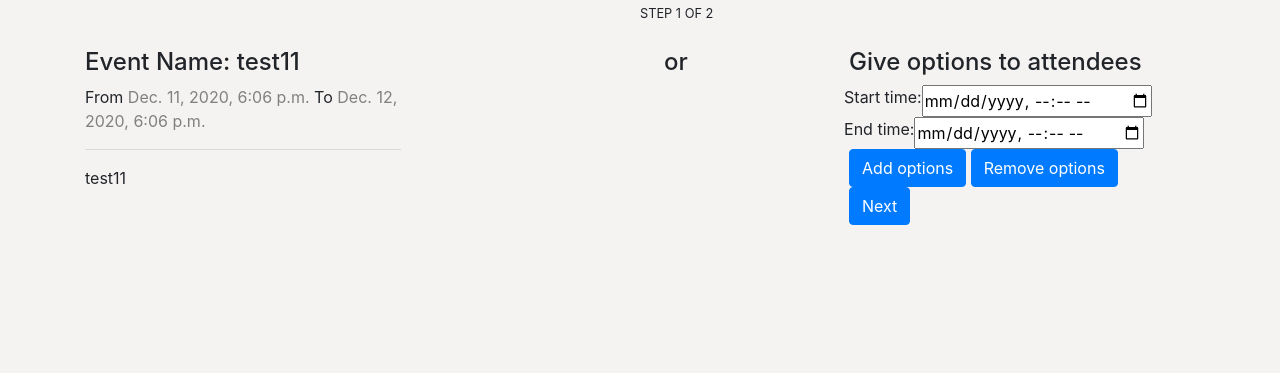
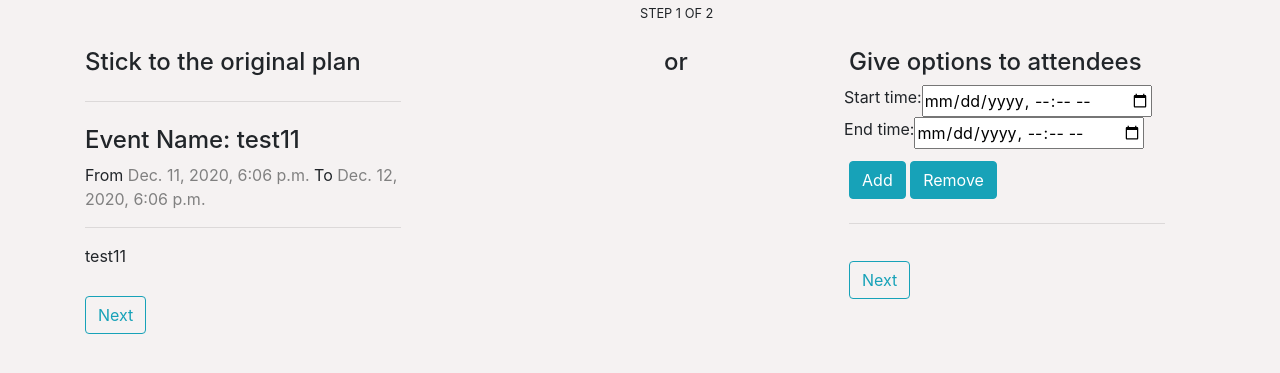
Before and after one commit to pg0817h/CPSC490_BOOKEND, a Django app: page /first_app/event_options/1835 in a window 1280 px wide. Shown: the part 80-453 px from the top of the page. Run offline with Django 3.2, Linux system fonts and the light colour scheme; data comes from the database, SQL or seed files in the repository; both versions use the stored data as it was after the commit; data that the repository does not hold is empty; some libraries are stand-ins or nearby versions.

Commit message:
fix layout

```diff
--- a/templates/first_app/event.html
+++ b/templates/first_app/event.html
@@ -22,8 +22,9 @@ body{
 
 
 
-      <tr><td colspan="2"><button type="submit" class="btn btn-primary right"> Submit </button></td></tr>
+
     </table>
+    <button type="submit" style="margin-left: 73%; margin-top: 10%;"class="btn btn-primary"> Submit </button>
   </form>
 </div>
 </section>
--- a/templates/first_app/eventDetails.html
+++ b/templates/first_app/eventDetails.html
@@ -41,9 +41,7 @@
             <td>{{member.email}}</td>
             <td>{{member.name}}</td>
             <td>{{ member.status }}</td>
-            <td>
-                <!-- <a class="btn btn-danger" href="{% url 'first_app:remove_event' member.id %}">Remove</a> -->
-            </td>
+
         </tr>
         {% endfor %}
       </tbody>
--- a/templates/first_app/event_options.html
+++ b/templates/first_app/event_options.html
@@ -19,19 +19,20 @@
         <div><small style = "padding-left:50%; margin-bottom: 40%;">STEP 1 OF 2</small></br></br></div>
         <div class='row'>
             <div class='col'>
-
+                <h4>Stick to the original plan</h4>
+                <hr class="my-4">
                 <h4>Event Name: {{ event.title }}</h4>
                 <p>From <span style="color: gray;">{{ event.start_time }}</span> To <span style="color: gray;">{{ event.end_time }}</span></p>
                 <hr>
                 <p>{{ event.description }}</p>
+                <a class="btn btn-outline-info" type="button" href="{% url 'first_app:add_eventmember' event.id %}" >Next</a>
+            </div>
 
-            </div>
-        <!-- <div class = 'vl'></div>   -->
         <div class='col-2' style="margin-left: 21%;"><h4>or</h4></div>
 
         <div class ="col">
            <h4>Give options to attendees</h4>
-           <!-- {{ form_option.as_p  }} -->
+
 
          <form id = "form-container"method="POST">
            {% csrf_token %}
@@ -43,18 +44,17 @@
 
            {% endfor %}
 
-         <button class ="btn btn-primary" id = "add-form" >Add options</button>
-         <button class ="btn btn-primary" id = "remove-form" >Remove options</button>
-         <button class="btn btn-primary" type="submit" href="{% url 'first_app:add_eventmember' event.id %}" >Next</button>
+         <button class ="btn btn-info" id = "add-form" >Add</button>
+         <button class ="btn btn-info" id = "remove-form" >Remove</button>
+         <hr class="my-4">
+         <button class="btn btn-outline-info" type="submit" href="{% url 'first_app:add_eventmember' event.id %}" >Next</button>
 
         </form>
         </div>
 
 
        </div>
-        <!-- <div>
-            <a class="btn btn-primary " href="{% url 'first_app:add_eventmember' event.id %}"> Next </a>
-        </div> -->
+
 
     </div>
 
@@ -74,7 +74,9 @@
   top:70%
 
 }
-
+.btn {
+  margin-top: 4%;
+}
 </style>
 
 </html>
--- a/templates/first_app/finalize_option.html
+++ b/templates/first_app/finalize_option.html
@@ -56,7 +56,7 @@
                 {% csrf_token %}
 
             <td>
-                {{eventoption}}
+
             <input type="hidden" class="form-control" name="event_option"  value={{forloop.counter0}}>
 
                 <button type = 'submit' class='btn btn-primary' id = 'btn'>Confirm</button>
```
Also changed, not shown: templates/first_app/confirm.html (+26 -2 lines), db.sqlite3.
